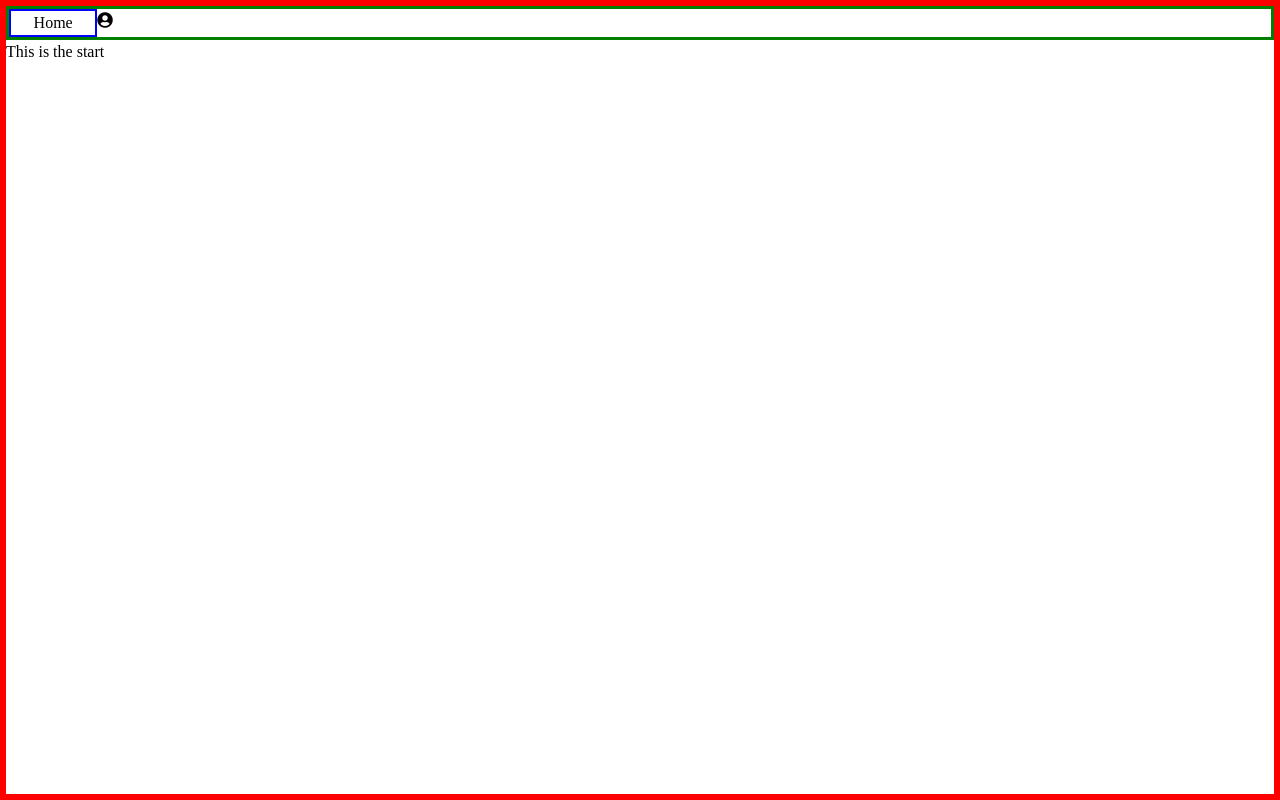
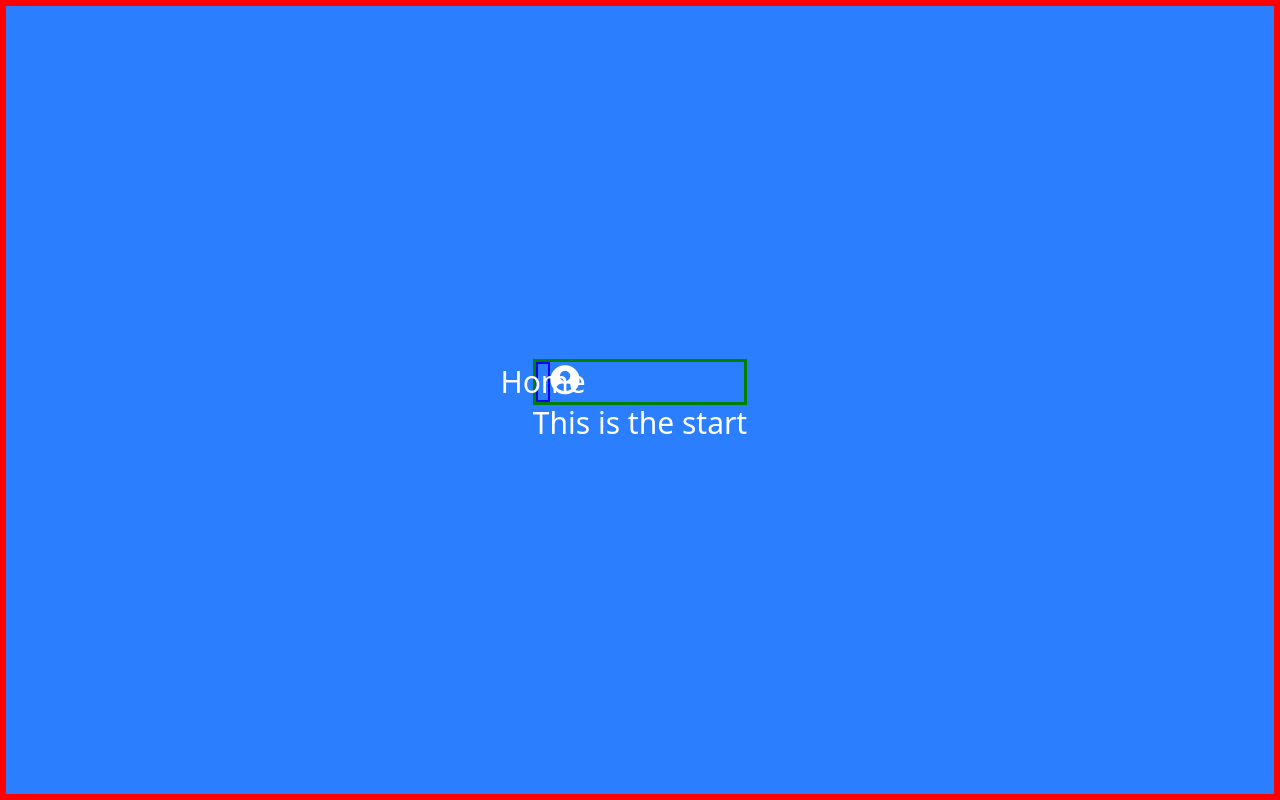
Before and after one commit to alexchrono/MTKdesign, a React (Create React App) app in the folder react-app/: page / in a window 1280 px wide. Built offline with nearby package versions, Linux system fonts and the light colour scheme.

Commit message:
tailwind is working now

```diff
--- a/react-app/package.json
+++ b/react-app/package.json
@@ -3,6 +3,7 @@
   "version": "0.1.0",
   "private": true,
   "dependencies": {
+    "@tailwindcss/cli": "^4.1.3",
     "@testing-library/jest-dom": "^6.6.3",
     "@testing-library/react": "^16.3.0",
     "@testing-library/user-event": "^14.6.1",
@@ -15,7 +16,8 @@
     "react-scripts": "^5.0.1",
     "redux": "^5.0.1",
     "redux-logger": "^3.0.6",
-    "redux-thunk": "^3.1.0"
+    "redux-thunk": "^3.1.0",
+    "tailwindcss": "^4.1.3"
   },
   "scripts": {
     "start": "react-scripts start",
--- a/react-app/src/App.js
+++ b/react-app/src/App.js
@@ -4,7 +4,7 @@ import SignupFormPage from "./components/SignupFormPage";
 import LoginFormPage from "./components/LoginFormPage";
 import Navigation from "./components/Navigation";
 import Homepage from './components/Homepage';
-import './index.css';
+import './output.css';
 
 function App() {
   const [isLoaded, setIsLoaded] = useState(true);
--- a/react-app/src/index.js
+++ b/react-app/src/index.js
@@ -7,7 +7,7 @@ import { ModalProvider, Modal } from "./context/Modal";
 // import configureStore from "./store";
 import App from "./App";
 
-import "./index.css";
+import "./output.css";
 
 // if (process.env.NODE_ENV !== "production") {
 // 	window.store = store;
--- a/react-app/src/index.css
+++ b/react-app/src/input.css
@@ -1,8 +1,4 @@
-
 @import "tailwindcss";
-@tailwind base;
-@tailwind components;
-@tailwind utilities;
 
 
 
--- /dev/null
+++ b/react-app/src/output.css
@@ -0,0 +1,271 @@
+/*! tailwindcss v4.1.3 | MIT License | https://tailwindcss.com */
+@layer properties;
+@layer theme, base, components, utilities;
+@layer theme {
+  :root, :host {
+    --font-sans: ui-sans-serif, system-ui, sans-serif, "Apple Color Emoji",
+      "Segoe UI Emoji", "Segoe UI Symbol", "Noto Color Emoji";
+    --font-mono: ui-monospace, SFMono-Regular, Menlo, Monaco, Consolas, "Liberation Mono",
+      "Courier New", monospace;
+    --color-blue-500: oklch(62.3% 0.214 259.815);
+    --color-white: #fff;
+    --text-3xl: 1.875rem;
+    --text-3xl--line-height: calc(2.25 / 1.875);
+    --default-font-family: var(--font-sans);
+    --default-mono-font-family: var(--font-mono);
+  }
+}
+@layer base {
+  *, ::after, ::before, ::backdrop, ::file-selector-button {
+    box-sizing: border-box;
+    margin: 0;
+    padding: 0;
+    border: 0 solid;
+  }
+  html, :host {
+    line-height: 1.5;
+    -webkit-text-size-adjust: 100%;
+    tab-size: 4;
+    font-family: var(--default-font-family, ui-sans-serif, system-ui, sans-serif, "Apple Color Emoji", "Segoe UI Emoji", "Segoe UI Symbol", "Noto Color Emoji");
+    font-feature-settings: var(--default-font-feature-settings, normal);
+    font-variation-settings: var(--default-font-variation-settings, normal);
+    -webkit-tap-highlight-color: transparent;
+  }
+  hr {
+    height: 0;
+    color: inherit;
+    border-top-width: 1px;
+  }
+  abbr:where([title]) {
+    -webkit-text-decoration: underline dotted;
+    text-decoration: underline dotted;
+  }
+  h1, h2, h3, h4, h5, h6 {
+    font-size: inherit;
+    font-weight: inherit;
+  }
+  a {
+    color: inherit;
+    -webkit-text-decoration: inherit;
+    text-decoration: inherit;
+  }
+  b, strong {
+    font-weight: bolder;
+  }
+  code, kbd, samp, pre {
+    font-family: var(--default-mono-font-family, ui-monospace, SFMono-Regular, Menlo, Monaco, Consolas, "Liberation Mono", "Courier New", monospace);
+    font-feature-settings: var(--default-mono-font-feature-settings, normal);
+    font-variation-settings: var(--default-mono-font-variation-settings, normal);
+    font-size: 1em;
+  }
+  small {
+    font-size: 80%;
+  }
+  sub, sup {
+    font-size: 75%;
+    line-height: 0;
+    position: relative;
+    vertical-align: baseline;
+  }
+  sub {
+    bottom: -0.25em;
+  }
+  sup {
+    top: -0.5em;
+  }
+  table {
+    text-indent: 0;
+    border-color: inherit;
+    border-collapse: collapse;
+  }
+  :-moz-focusring {
+    outline: auto;
+  }
+  progress {
+    vertical-align: baseline;
+  }
+  summary {
+    display: list-item;
+  }
+  ol, ul, menu {
+    list-style: none;
+  }
+  img, svg, video, canvas, audio, iframe, embed, object {
+    display: block;
+    vertical-align: middle;
+  }
+  img, video {
+    max-width: 100%;
+    height: auto;
+  }
+  button, input, select, optgroup, textarea, ::file-selector-button {
+    font: inherit;
+    font-feature-settings: inherit;
+    font-variation-settings: inherit;
+    letter-spacing: inherit;
+    color: inherit;
+    border-radius: 0;
+    background-color: transparent;
+    opacity: 1;
+  }
+  :where(select:is([multiple], [size])) optgroup {
+    font-weight: bolder;
+  }
+  :where(select:is([multiple], [size])) optgroup option {
+    padding-inline-start: 20px;
+  }
+  ::file-selector-button {
+    margin-inline-end: 4px;
+  }
+  ::placeholder {
+    opacity: 1;
+  }
+  @supports (not (-webkit-appearance: -apple-pay-button))  or (contain-intrinsic-size: 1px) {
+    ::placeholder {
+      color: currentcolor;
+      @supports (color: color-mix(in lab, red, red)) {
+        color: color-mix(in oklab, currentcolor 50%, transparent);
+      }
+    }
+  }
+  textarea {
+    resize: vertical;
+  }
+  ::-webkit-search-decoration {
+    -webkit-appearance: none;
+  }
+  ::-webkit-date-and-time-value {
+    min-height: 1lh;
+    text-align: inherit;
+  }
+  ::-webkit-datetime-edit {
+    display: inline-flex;
+  }
+  ::-webkit-datetime-edit-fields-wrapper {
+    padding: 0;
+  }
+  ::-webkit-datetime-edit, ::-webkit-datetime-edit-year-field, ::-webkit-datetime-edit-month-field, ::-webkit-datetime-edit-day-field, ::-webkit-datetime-edit-hour-field, ::-webkit-datetime-edit-minute-field, ::-webkit-datetime-edit-second-field, ::-webkit-datetime-edit-millisecond-field, ::-webkit-datetime-edit-meridiem-field {
+    padding-block: 0;
+  }
+  :-moz-ui-invalid {
+    box-shadow: none;
+  }
+  button, input:where([type="button"], [type="reset"], [type="submit"]), ::file-selector-button {
+    appearance: button;
+  }
+  ::-webkit-inner-spin-button, ::-webkit-outer-spin-button {
+    height: auto;
+  }
+  [hidden]:where(:not([hidden="until-found"])) {
+    display: none !important;
+  }
+}
+@layer utilities {
+  .absolute {
+    position: absolute;
+  }
+  .contents {
+    display: contents;
+  }
+  .flex {
+    display: flex;
+  }
+  .hidden {
+    display: none;
+  }
+  .h-\[70\%\] {
+    height: 70%;
+  }
+  .h-screen {
+    height: 100vh;
+  }
+  .w-\[auto\] {
+    width: auto;
+  }
+  .w-screen {
+    width: 100vw;
+  }
+  .transform {
+    transform: var(--tw-rotate-x) var(--tw-rotate-y) var(--tw-rotate-z) var(--tw-skew-x) var(--tw-skew-y);
+  }
+  .items-center {
+    align-items: center;
+  }
+  .justify-center {
+    justify-content: center;
+  }
+  .bg-blue-500 {
+    background-color: var(--color-blue-500);
+  }
+  .object-contain {
+    object-fit: contain;
+  }
+  .text-3xl {
+    font-size: var(--text-3xl);
+    line-height: var(--tw-leading, var(--text-3xl--line-height));
+  }
+  .text-white {
+    color: var(--color-white);
+  }
+}
+#root {
+  height: 100dvh;
+  width: 100dvw;
+  overflow-y: hidden;
+  border: 6px solid red;
+}
+.buttonMaster {
+  position: absolute;
+  color: white;
+  font-size: 3.5vw;
+  font-weight: bolder;
+  left: 20%;
+  top: 50%;
+  left: 50%;
+  transform: translate(-50%, -50%);
+}
+.realButtonz {
+  position: relative;
+  display: flex;
+  justify-content: center;
+  align-items: center;
+  width: 100%;
+  height: 100%;
+  cursor: pointer;
+}
+@property --tw-rotate-x {
+  syntax: "*";
+  inherits: false;
+  initial-value: rotateX(0);
+}
+@property --tw-rotate-y {
+  syntax: "*";
+  inherits: false;
+  initial-value: rotateY(0);
+}
+@property --tw-rotate-z {
+  syntax: "*";
+  inherits: false;
+  initial-value: rotateZ(0);
+}
+@property --tw-skew-x {
+  syntax: "*";
+  inherits: false;
+  initial-value: skewX(0);
+}
+@property --tw-skew-y {
+  syntax: "*";
+  inherits: false;
+  initial-value: skewY(0);
+}
+@layer properties {
+  @supports ((-webkit-hyphens: none) and (not (margin-trim: inline))) or ((-moz-orient: inline) and (not (color:rgb(from red r g b)))) {
+    *, ::before, ::after, ::backdrop {
+      --tw-rotate-x: rotateX(0);
+      --tw-rotate-y: rotateY(0);
+      --tw-rotate-z: rotateZ(0);
+      --tw-skew-x: skewX(0);
+      --tw-skew-y: skewY(0);
+    }
+  }
+}
```
Also changed, not shown: 1 other file (tests, documents, lock files or other folders).
